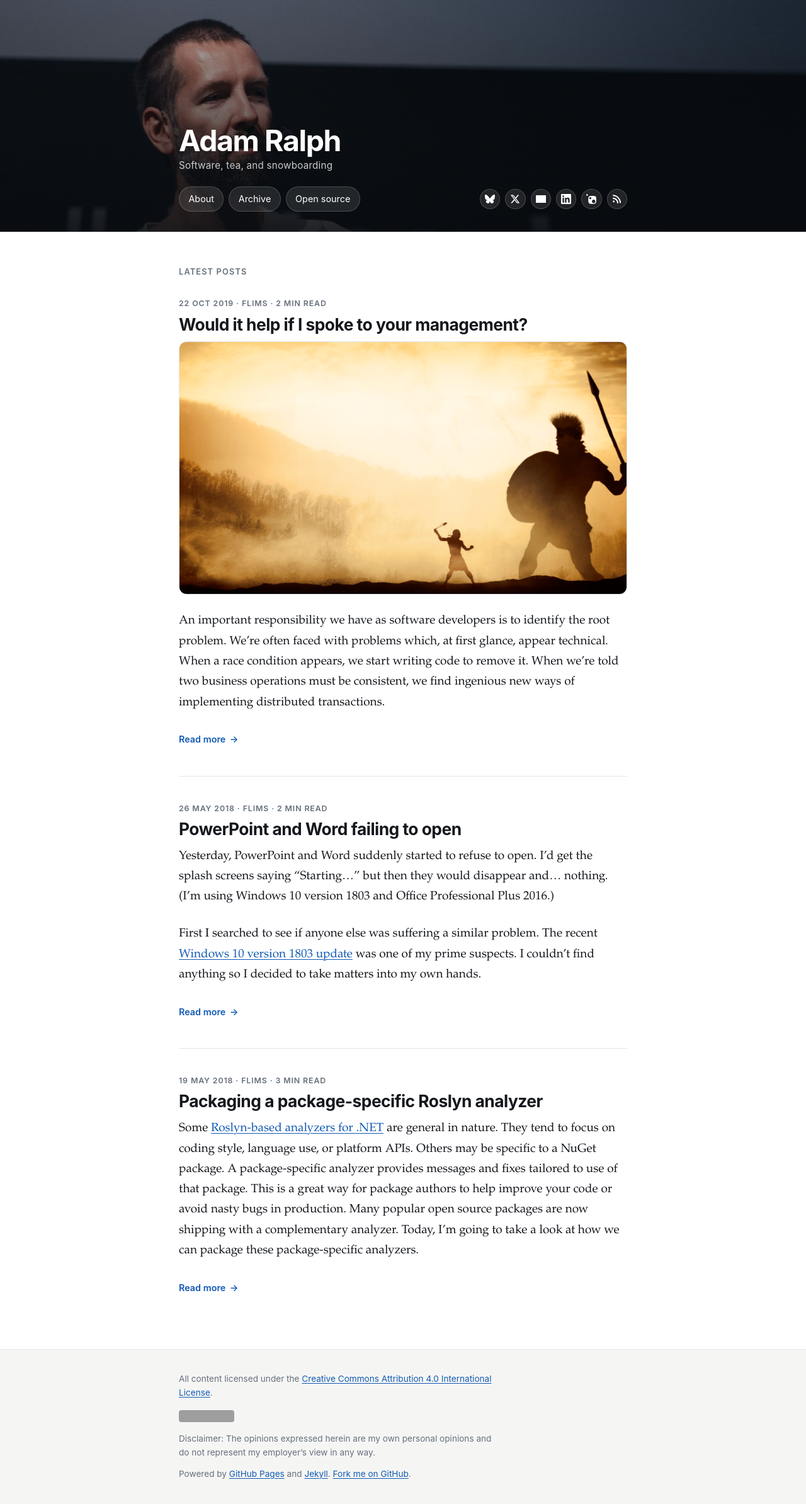
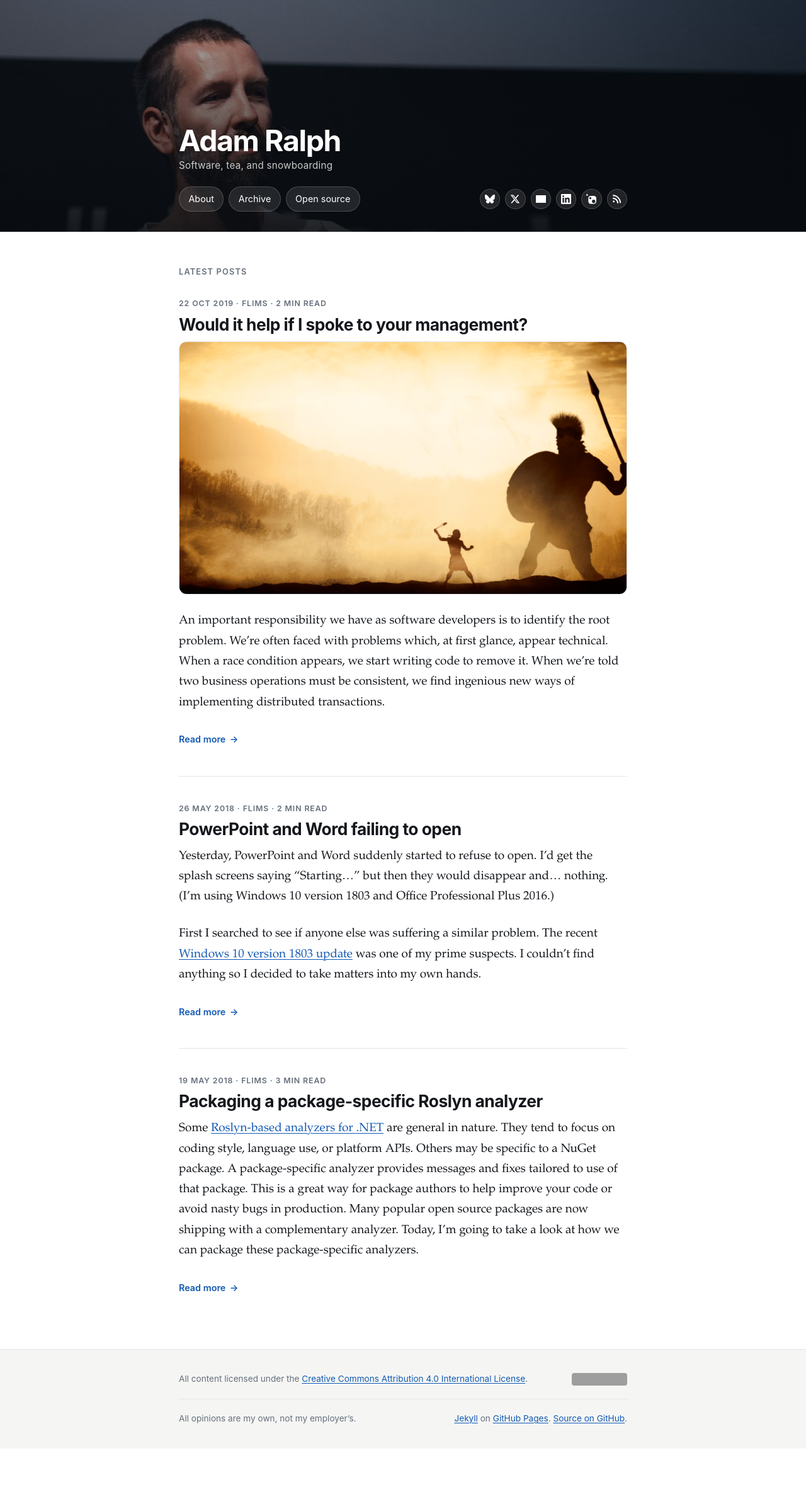
Before and after one commit to adamralph/adamralph.github.com, a Jekyll site: the page built from index.html, in a window 1280 px wide. Shown: the whole page at 63% size. Built offline with Jekyll 4.4.1, drawn with Linux system fonts in a browser that asks for light colours; after the commit the page ends 2300 px from its top, so only the background shows below that; grey boxes are pictures that could not be loaded.

Commit message:
rework the site footer
Use the full footer width, put the license and badge on one row, place the disclaimer and credits in two columns, and simplify the copy.

```diff
--- a/_layouts/default.html
+++ b/_layouts/default.html
@@ -63,10 +63,14 @@
 {{content}}  </main>
   <footer class="site-footer">
     <div class="wrap">
-      <p>All content licensed under the <a rel="license" href="https://creativecommons.org/licenses/by/4.0/">Creative Commons Attribution 4.0 International License</a>.</p>
-      <p class="footer-badge"><a rel="license" href="https://creativecommons.org/licenses/by/4.0/"><img alt="Creative Commons Licence" src="https://i.creativecommons.org/l/by/4.0/88x31.png" width="88" height="31" /></a></p>
-      <p>Disclaimer: The opinions expressed herein are my own personal opinions and do not represent my employer’s view in any way.</p>
-      <p>Powered by <a href="https://pages.github.com/">GitHub Pages</a> and <a href="https://jekyllrb.com/">Jekyll</a>. <a href="https://github.com/adamralph/adamralph.github.com">Fork me on GitHub</a>.</p>{% if site.git_branch %}
+      <div class="footer-license">
+        <p>All content licensed under the <a rel="license" href="https://creativecommons.org/licenses/by/4.0/">Creative Commons Attribution 4.0 International License</a>.</p>
+        <p class="footer-badge"><a rel="license" href="https://creativecommons.org/licenses/by/4.0/"><img alt="Creative Commons Licence" src="https://i.creativecommons.org/l/by/4.0/88x31.png" width="88" height="31" /></a></p>
+      </div>
+      <div class="footer-info">
+        <p>All opinions are my own, not my employer’s.</p>
+        <p class="footer-credits"><a href="https://jekyllrb.com/">Jekyll</a> on <a href="https://pages.github.com/">GitHub Pages</a>. <a href="https://github.com/adamralph/adamralph.github.com">Source on GitHub</a>.</p>
+      </div>{% if site.git_branch %}
       <p class="footer-branch">Local preview of <code>{{ site.git_branch }}</code>{% if site.git_commit %} at <code>{{ site.git_commit }}</code>{% endif %}.</p>{% endif %}
     </div>
   </footer>
--- a/css/default.css
+++ b/css/default.css
@@ -729,22 +729,59 @@ th {
 
 .site-footer .wrap {
     display: grid;
-    gap: 0.75rem;
+    gap: 1.25rem;
     padding-block: 2.25rem;
 }
 
 .site-footer p {
     margin: 0;
-    max-width: 60ch;
+}
+
+.footer-license {
+    align-items: center;
+    display: flex;
+    flex-wrap: wrap;
+    gap: 0.75rem 1rem;
+}
+
+.footer-license > p:first-child {
+    flex: 1 1 22rem;
 }
 
 .site-footer .footer-badge {
-    margin: 0.25rem 0;
+    flex: none;
+    margin: 0;
 }
 
 .site-footer .footer-badge img {
     border-radius: 4px;
     display: block;
+}
+
+.footer-info {
+    border-top: 1px solid var(--rule);
+    display: grid;
+    gap: 0.75rem 2rem;
+    grid-template-columns: minmax(0, 1.35fr) minmax(17rem, 1fr);
+    padding-top: 1.25rem;
+}
+
+.footer-credits {
+    text-align: right;
+}
+
+@media (max-width: 44rem) {
+    .footer-license > p:first-child {
+        flex-basis: 100%;
+    }
+
+    .footer-info {
+        grid-template-columns: 1fr;
+    }
+
+    .footer-credits {
+        text-align: left;
+    }
 }
 
 @media print {
```
